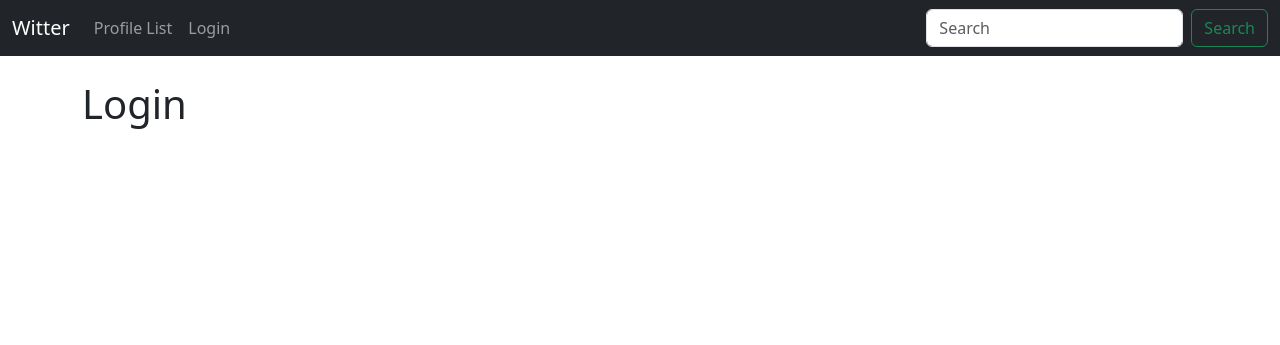
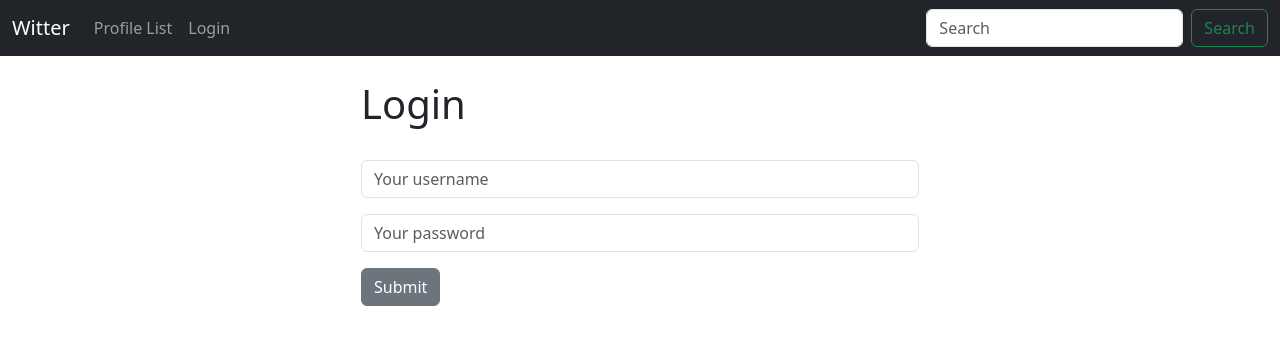
Before and after one commit to chriseborowski/witter, a Django app: page /login/ in a window 1280 px wide. Shown: the top 345 px of the page. Run offline with Django 5.2, Linux system fonts and the light colour scheme.

Commit message:
Add login& password form

```diff
--- a/social/witter/templates/login.html
+++ b/social/witter/templates/login.html
@@ -2,6 +2,22 @@
 
 {% block content %}
 
+<div class="col-md-6 offset-md-3">
+
 <h1>Login</h1>
+<br>
+
+<form method="POST" action="{% url 'login' %}">
+  {% csrf_token %}
+  <div class="mb-3">
+    <input type="text" class="form-control" name="username" placeholder="Your username" required>
+    </div>
+  <div class="mb-3">
+    <input type="password" class="form-control" name="password" placeholder="Your password" required>
+  </div>
+  <button type="submit" class="btn btn-secondary">Submit</button>
+</form>
+
+</div>
 
 {% endblock %}
```
